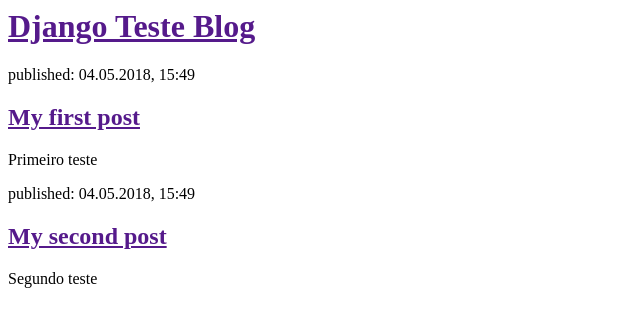
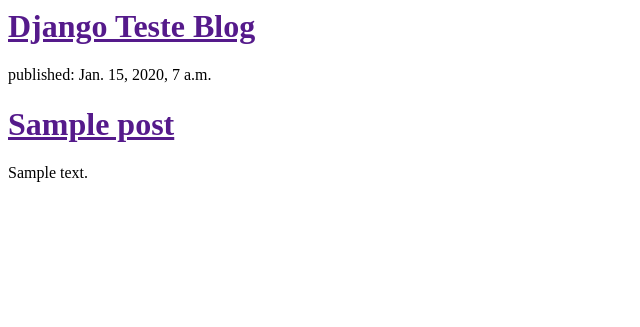
Before and after one commit to joseliameneses/my-first-blog, a Django app: template blog/templates/blog/post_list.html in a window 1280 px wide. Shown: the top 327 px of the page, without its empty margins (0-640 px from the left). Run offline with Django 3.2, Linux system fonts and the light colour scheme; the template is opened without the code that fills it: values that come from a table or form of the project are taken from there, others are empty; tables that the repository leaves empty hold one stand-in row (values such as "Sample post").

Commit message:
Modifield templates to display posts from database.

```diff
--- a/blog/templates/blog/post_list.html
+++ b/blog/templates/blog/post_list.html
@@ -7,16 +7,12 @@
             <h1><a href="">Django Teste Blog</a></h1>
         </div>
 
-        <div>
-            <p>published: 04.05.2018, 15:49</p>
-            <h2><a href="">My first post</a></h2>
-            <p>Primeiro teste</p>
-        </div>
-
-        <div>
-            <p>published: 04.05.2018, 15:49</p>
-            <h2><a href="">My second post</a></h2>
-            <p>Segundo teste</p>
-        </div>
+        {% for post in posts %}
+            <div>
+                <p>published: {{ post.published_date }}</p>
+                <h1><a href="">{{ post.title }}</a></h1>
+                <p>{{ post.text|linebreaksbr }}</p>
+            </div>
+        {% endfor %}
     </body>
 </html>
--- a/blog/views.py
+++ b/blog/views.py
@@ -1,6 +1,9 @@
 from django.shortcuts import render
+from django.utils import timezone
+from blog.models import Post
 
 # Create your views here.
 
 def post_list(request):
-    return render(request, 'blog/post_list.html', {})
+    posts = Post.objects.filter(published_date__lte=timezone.now()).order_by('published_date')
+    return render(request, 'blog/post_list.html', {'posts': posts})
--- a/mysite/settings.py
+++ b/mysite/settings.py
@@ -106,7 +106,7 @@
 
 LANGUAGE_CODE = 'pt-br'
 
-TIME_ZONE = 'America/Fortaleza'
+TIME_ZONE = 'America/Sao_Paulo'
 
 USE_I18N = True
 
```
Also changed, not shown: mysite/urls.py (line endings or trailing spaces).
